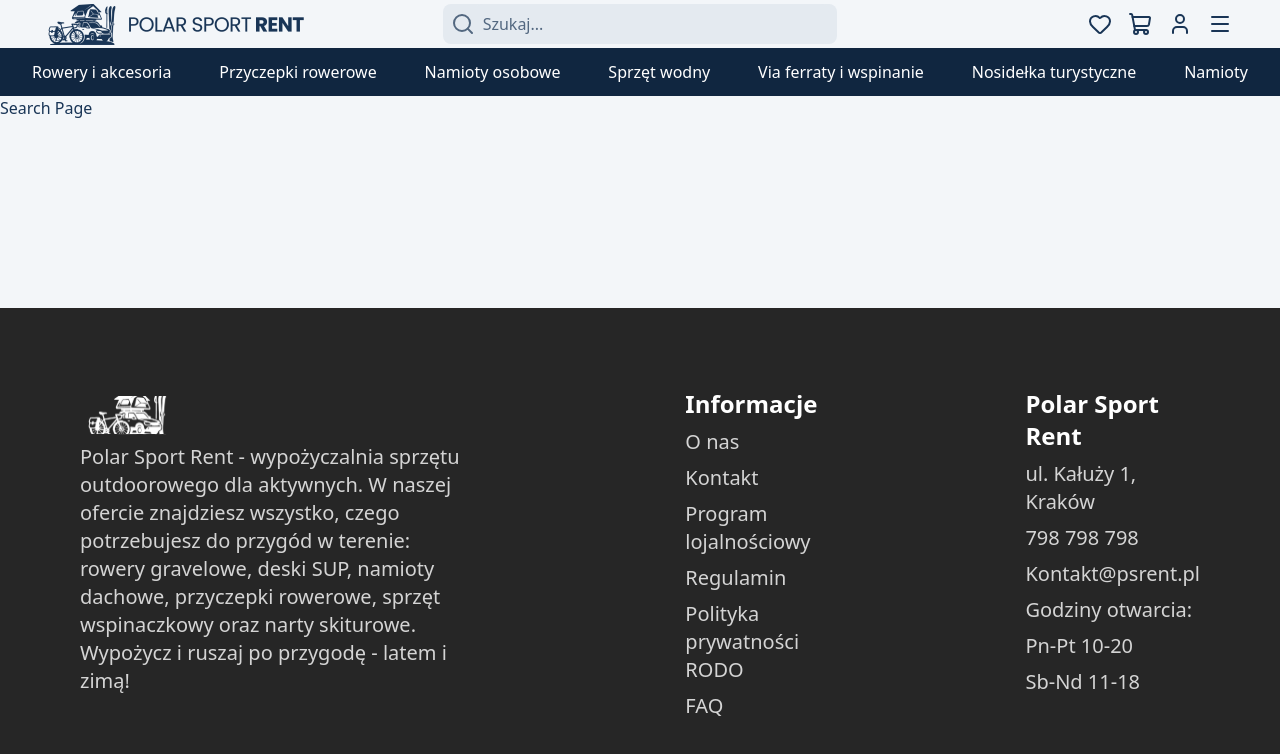
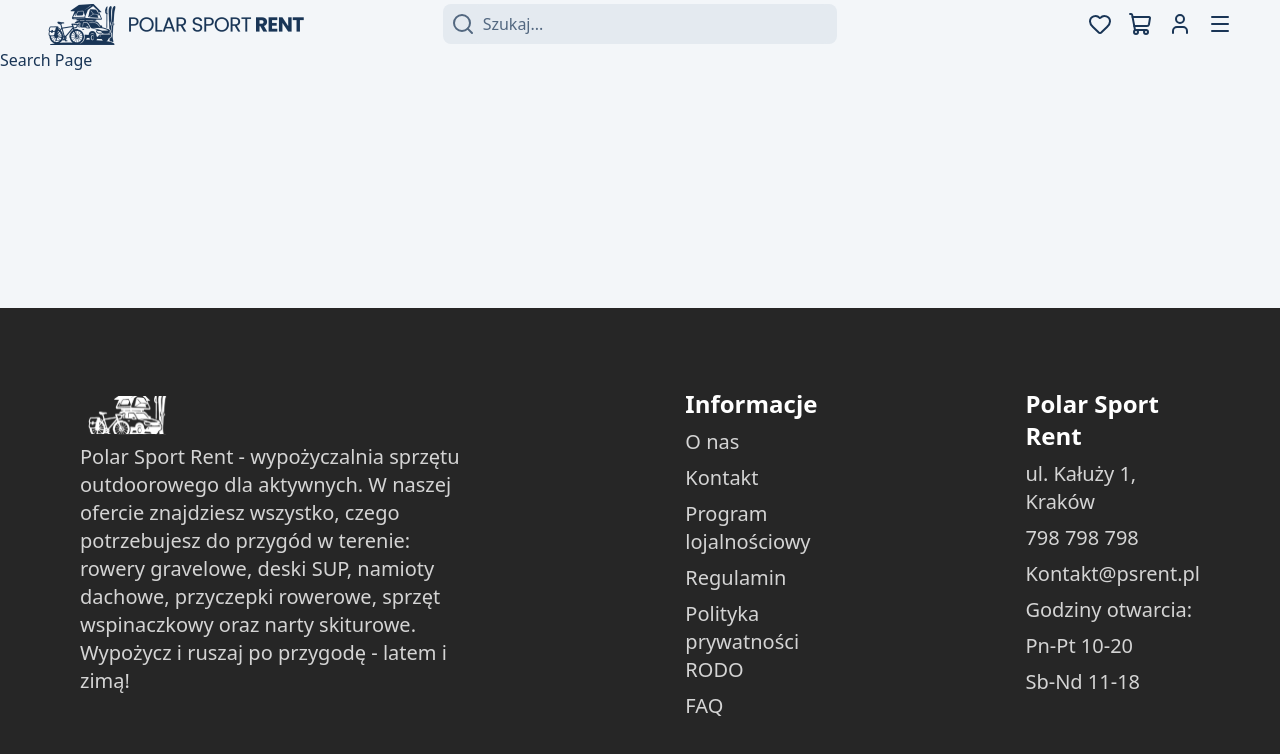
Before and after one commit to sebastian-j/sport-rent-frontend, a React (Vite) app: page /search in a window 1280 px wide. Shown: the top 754 px of the page. Built offline with nearby package versions, Linux system fonts and the light colour scheme; some icons are missing.

Commit message:
feat: make header's lower part optional

```diff
--- a/src/App.tsx
+++ b/src/App.tsx
@@ -27,16 +27,20 @@ function App() {
           <Route path="/" element={<HomePage />} />
           <Route element={<ProtectedRoute />}>
             <Route path="/favorites" element={<FavoritesPage />} />
-            <Route path="/cart" element={<CartPage />} />
-            <Route path="/profile" element={<ProfilePage />} />
           </Route>
           <Route path="/product/:slug" element={<ProductPage />} />
-          <Route path="/search" element={<SearchPage />} />
           {/*Footer*/}
           <Route path="/about" element={<AboutPage />} />
           <Route path="/contact" element={<ContactPage />} />
           <Route path="/points" element={<PointsPage />} />
           <Route path="/faq" element={<FaqPage />} />
+        </Route>
+        <Route element={<Layout showCategoryBar={false} />}>
+          <Route path="/search" element={<SearchPage />} />
+          <Route element={<ProtectedRoute />}>
+            <Route path="/profile" element={<ProfilePage />} />
+            <Route path="/cart" element={<CartPage />} />
+          </Route>
         </Route>
         <Route element={<LoginLayout />}>
           <Route path="/login" element={<LoginPage />} />
--- a/src/components/Header.tsx
+++ b/src/components/Header.tsx
@@ -15,7 +15,11 @@ const CATEGORIES = [
   'Namioty',
 ];
 
-export default function Header() {
+type HeaderProps = {
+  showCategoryBar?: boolean;
+};
+
+export default function Header({ showCategoryBar = true }: HeaderProps) {
   const [isMenuOpen, setIsMenuOpen] = useState(false);
   const menuRef = useRef<HTMLDivElement>(null);
   const navigate = useNavigate();
@@ -56,7 +60,7 @@ export default function Header() {
   };
 
   return (
-    <header className="fixed z-50 flex w-full flex-col bg-app-surface">
+    <header className="fixed inset-x-0 top-0 z-50 flex w-full flex-col bg-app-surface">
       <div className="grid h-12 grid-cols-3 items-center px-12">
         <Link to="/" className="inline-flex w-fit items-center justify-self-start pe-4">
           <picture>
@@ -112,11 +116,13 @@ export default function Header() {
         </div>
       </div>
 
-      <div className="flex h-12 flex-row items-center justify-between bg-app-surfaceStrong px-8 text-app-textInverted">
-        {CATEGORIES.map((item) => (
-          <p key={item}>{item}</p>
-        ))}
-      </div>
+      {showCategoryBar && (
+        <div className="flex h-12 flex-row items-center justify-between bg-app-surfaceStrong px-8 text-app-textInverted">
+          {CATEGORIES.map((item) => (
+            <p key={item}>{item}</p>
+          ))}
+        </div>
+      )}
     </header>
   );
 }
--- a/src/layouts/Layout.tsx
+++ b/src/layouts/Layout.tsx
@@ -2,11 +2,15 @@ import { Outlet } from 'react-router-dom';
 import Footer from '../components/Footer';
 import Header from '../components/Header';
 
-export default function Layout() {
+type LayoutProps = {
+  showCategoryBar?: boolean;
+};
+
+export default function Layout({ showCategoryBar = true }: LayoutProps) {
   return (
     <div className="flex flex-col min-h-screen text-app-text bg-app-surface">
-      <Header />
-      <main className="flex-grow mt-24">
+      <Header showCategoryBar={showCategoryBar} />
+      <main className={`flex-grow ${showCategoryBar ? 'mt-24' : 'mt-12'}`}>
         <Outlet />
       </main>
       <Footer />
```
